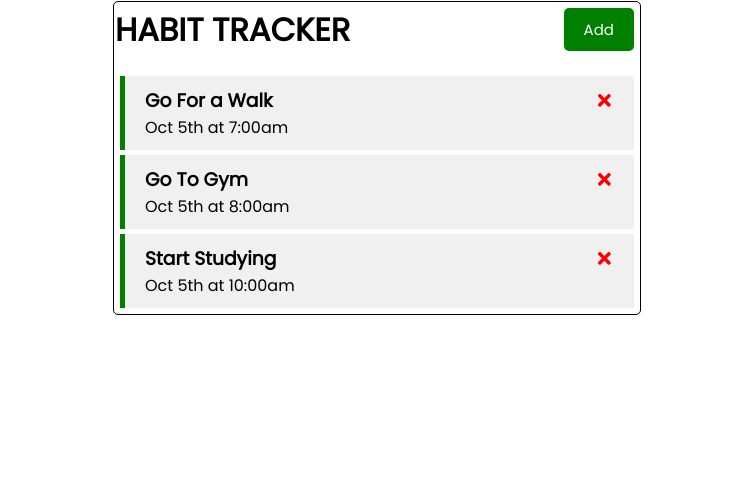
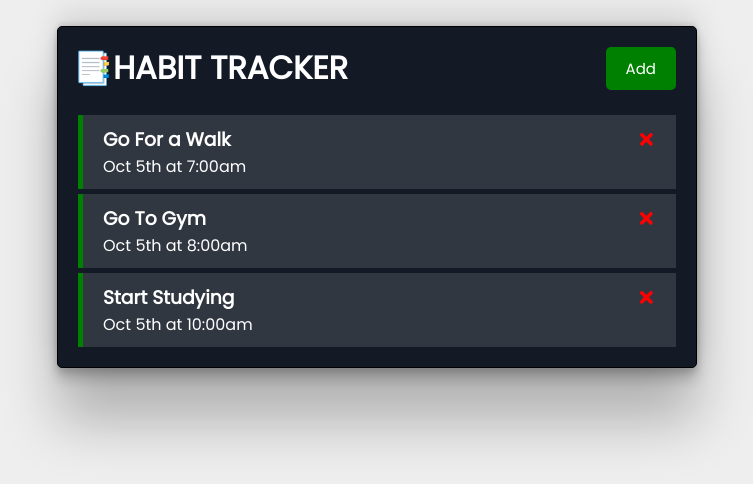
Before and after one commit to NaNshekhar04/habit-tracker, a React (Create React App) app: page / in a window 1280 px wide. Shown: the top 484 px of the page, without its empty margins (263-1016 px from the left). Built offline with nearby package versions, Linux system fonts and the light colour scheme.

Commit message:
Finishing Up + Final Touches !

```diff
--- a/src/Components/AddHabit.js
+++ b/src/Components/AddHabit.js
@@ -1,28 +1,36 @@
+// IMPORTING USESTATE HOOK FROM REACT
+
 import { useState } from 'react';
 import React from 'react'
 
-const AddHabit = ({onAdding}) => {
+const AddHabit = ({ onAdding }) => {
+
+    // SETTING MULTIPLE STATES SO CAN BE CHANGED LATER !
+
     const [text, setText] = useState('')
     const [day, setDay] = useState('')
     const [reminder, setReminder] = useState(false);
 
-    const onSubmit = (e) =>{
+
+    // HANDLING ONSUBMIT EVENT
+
+    const onSubmit = (e) => {
         e.preventDefault()
-
-        if(!text){
+        if (!text) {
             alert('Please add a Habit')
             return
         }
-
-        onAdding({text, day, reminder})
-
+        onAdding({ text, day, reminder })
         setText('')
         setDay('')
         setReminder(false)
-
     }
 
+
     return (
+
+        // INPUT FORM OF OUR APP
+
         <form className='add-habit' onSubmit={onSubmit}>
             <div className='form-control'>
                 <label>Habit</label>
--- a/src/Components/Habit.js
+++ b/src/Components/Habit.js
@@ -1,12 +1,17 @@
-import {FaTimes} from 'react-icons/fa'
+import { FaTimes } from 'react-icons/fa'
 
 
-const Habit = ({habit, onDelete, onSwitch}) => {
+const Habit = ({ habit, onDelete, onSwitch }) => {
   return (
-    <div className={`habit ${habit.reminder? 'reminder' : ''}`} onDoubleClick={()=>onSwitch(habit.id)}>
-        <h3>{habit.text} <FaTimes style={{color:'red', cursor: 'pointer' }} onClick={()=> onDelete(habit.id)}/> </h3>
+
+    // PARTICULAR HABITLIST PASSING DATA AND FUNCTIONS VIA PROPS
+
+    <div className='habitsList'>
+      <div className={`habit ${habit.reminder ? 'reminder' : ''}`} onDoubleClick={() => onSwitch(habit.id)}>
+        <h3>{habit.text} <FaTimes style={{ color: 'red', cursor: 'pointer' }} onClick={() => onDelete(habit.id)} /> </h3>
         <p>{habit.day}</p>
-        </div>
+      </div>
+    </div>
   )
 }
 
--- a/src/Components/Header.js
+++ b/src/Components/Header.js
@@ -4,9 +4,12 @@
 
 const Header = ({ onAdding, showAdd }) => {
     return (
+
+        // HEADER SECTION OF OUR APP
+
         <header className='header'>
-            <h1>HABIT TRACKER</h1>
-            <Button color={showAdd ? 'red' : 'green ' } text={showAdd ? 'Close' : 'Add'} onClick={onAdding} />
+            <h1>📑HABIT TRACKER</h1>
+            <Button color={showAdd ? 'red' : 'green '} text={showAdd ? 'Close' : 'Add'} onClick={onAdding} />
         </header>
     )
 }
--- a/src/index.css
+++ b/src/index.css
@@ -6,19 +6,32 @@
   padding: 0;
 }
 
+/* STYLING UP OUR BODY  */
+
 body {
   font-family: 'Poppins', sans-serif;
+  overflow: hidden;
+  overflow-y: scroll;
+  background: #eee;
 }
 
+/* STYLING UP OUR HABIT TRACKER CONTAINER  */
+
 .container {
-  max-width: 66vh;
+  max-width: 80vh;
   margin: 1px auto;
   overflow: auto;
-  min-height: 300px;
+  min-height: 250px;
   border: 1px solid black;
-  padding: 1px;
+  padding: 15px;
   border-radius: 5px;
+  background-color: #131a26;
+  color: #fff;
+  margin-top: 2%;
+  box-shadow: rgba(0, 0, 0, 0.25) 0px 54px 55px, rgba(0, 0, 0, 0.12) 0px -12px 30px, rgba(0, 0, 0, 0.12) 0px 4px 6px, rgba(0, 0, 0, 0.17) 0px 12px 13px, rgba(0, 0, 0, 0.09) 0px -3px 5px;
 }
+
+/* STYLING UP OUR HEADER SECTION  */
 
 .header {
   display: flex;
@@ -27,7 +40,9 @@
   margin-bottom: 20px;
 }
 
-.btn{
+/* STYLING UP OUR BUTTONS  */
+
+.btn {
   display: inline-block;
   background: green;
   color: #fff;
@@ -45,6 +60,7 @@
   transform: scale(0.98);
 }
 
+/* STYLING UP A PARTICULAR HABIT  */
 
 .habit {
   background: #b3b0b031;
@@ -62,6 +78,8 @@
 .habit.reminder {
   border-left: 5px solid green;
 }
+
+/* STYLING UP OUR INPUT FORM  */
 
 .form-control input {
   width: 100%;
```
Also changed, not shown: src/App.js (+21 -21 lines), src/Components/Habits.js (+7 -4 lines).
